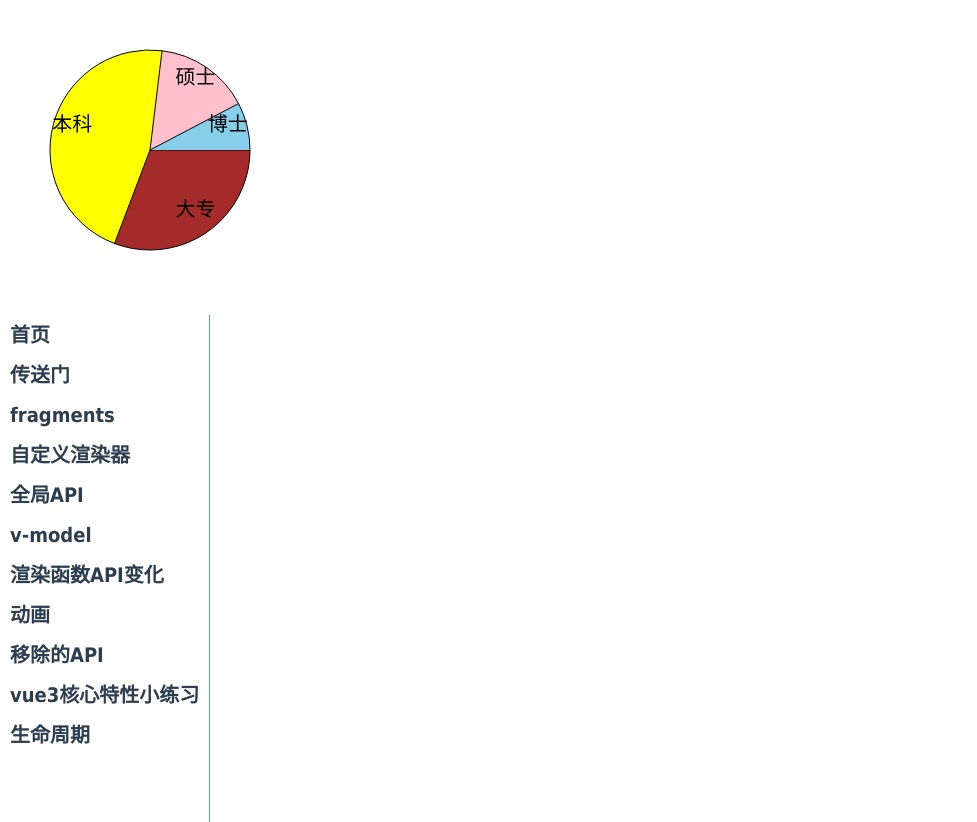
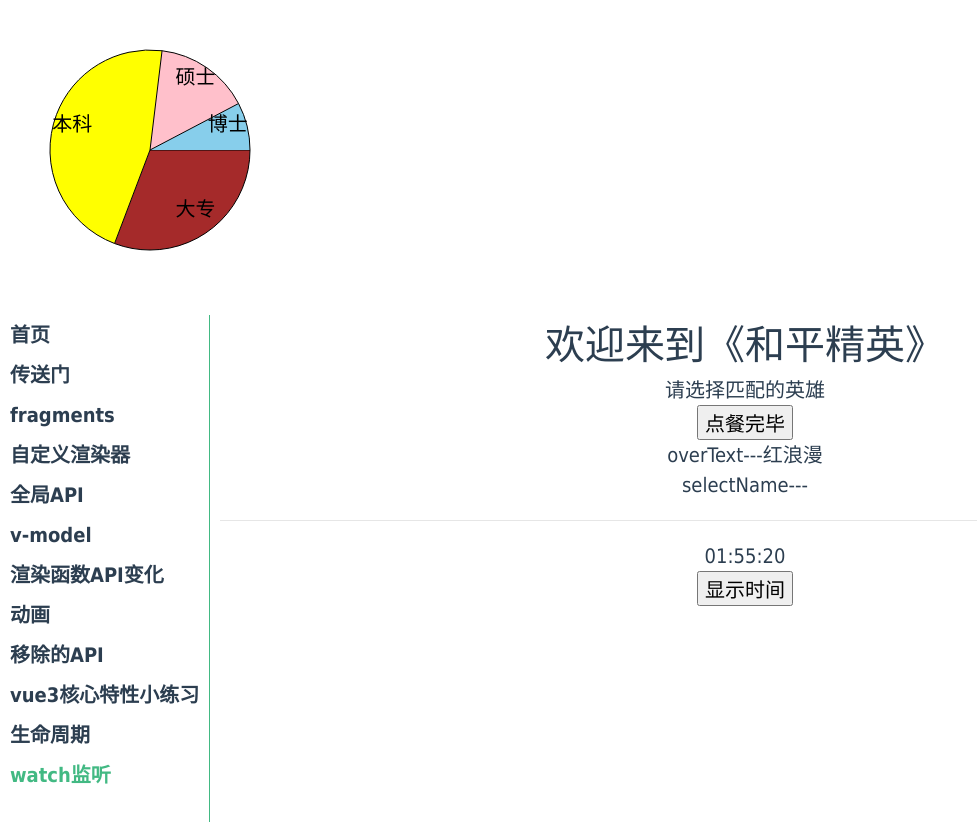
Before and after one commit to franksunhd/vue-v3, a Vue app: page /watchTest in a window 1280 px wide. Shown: the top 822 px of the page, without its empty margins (0-977 px from the left). Built offline with nearby package versions, Linux system fonts and the light colour scheme.

Commit message:
watch监听

```diff
--- a/src/router/index.js
+++ b/src/router/index.js
@@ -68,6 +68,12 @@ const routes = [
         meta: {title: '生命周期'},
         component: () => import('../views/lifeCycle')
     },
+    {
+        path: '/watchTest',
+        name: 'watchTest',
+        meta: {title: 'watch监听'},
+        component: () => import('../views/watchTest')
+    },
 ];
 
 const router = createRouter({
--- a/src/views/watchTest.vue
+++ b/src/views/watchTest.vue
@@ -1,10 +1,69 @@
 <template>
+    <div style="text-align: center;font-size: 20px;">
+        <h1>欢迎来到《和平精英》</h1>
+        <div>请选择匹配的英雄</div>
+        <div>
+            <button @click="overAction">点餐完毕</button>
+        </div>
+        <div>overText---{{ overText }}</div>
+        <div>selectName---{{ selectName }}</div>
 
+        <hr>
+        <div>{{ nowTime }}</div>
+        <div>
+            <button @click="getNowTime">显示时间</button>
+        </div>
+    </div>
 </template>
 
 <script>
+    import {ref, watch, reactive, toRefs, onMounted} from 'vue';
+
     export default {
-        name: "watchTest"
+        name: "watchTest",
+        setup() {
+            const overText = ref("红浪漫");
+            const girls = reactive({
+                selectName: ''
+            });
+
+            const overAction = () => {
+                girls.selectName = overText.value;
+                overText.value = overText.value + " | 点餐完成";
+            };
+
+            watch([overText, () => girls.selectName], (newVal, oldVal) => {
+                console.log(`new--->${newVal[0]}`);
+                console.log(`old--->${oldVal[0]}`);
+                document.title = newVal[0];
+                girls.selectName = newVal[0];
+            });
+
+            const nowTime = ref("00:00:00");
+            let timer = null;
+            onMounted(() => {
+                timer = setTimeout(getNowTime, 10); // 立即执行一次
+            });
+
+            const getNowTime = () => {
+                const now = new Date();
+                const hour = now.getHours() < 10 ? "0" + now.getHours() : now.getHours();
+                const min = now.getMinutes() < 10 ? "0" + now.getMinutes() : now.getMinutes();
+                const sec = now.getSeconds() < 10 ? "0" + now.getSeconds() : now.getSeconds();
+                nowTime.value = hour + ":" + min + ":" + sec;
+                clearTimeout(timer); // 清除上一次的定时器
+                timer = setTimeout(getNowTime, 1000);   //每一秒执行一次这个方法
+                console.log(timer)
+            };
+
+            return {
+                nowTime,
+                getNowTime,
+                overText,
+                overAction,
+                ...toRefs(girls)
+            };
+        }
     }
 </script>
 
```
